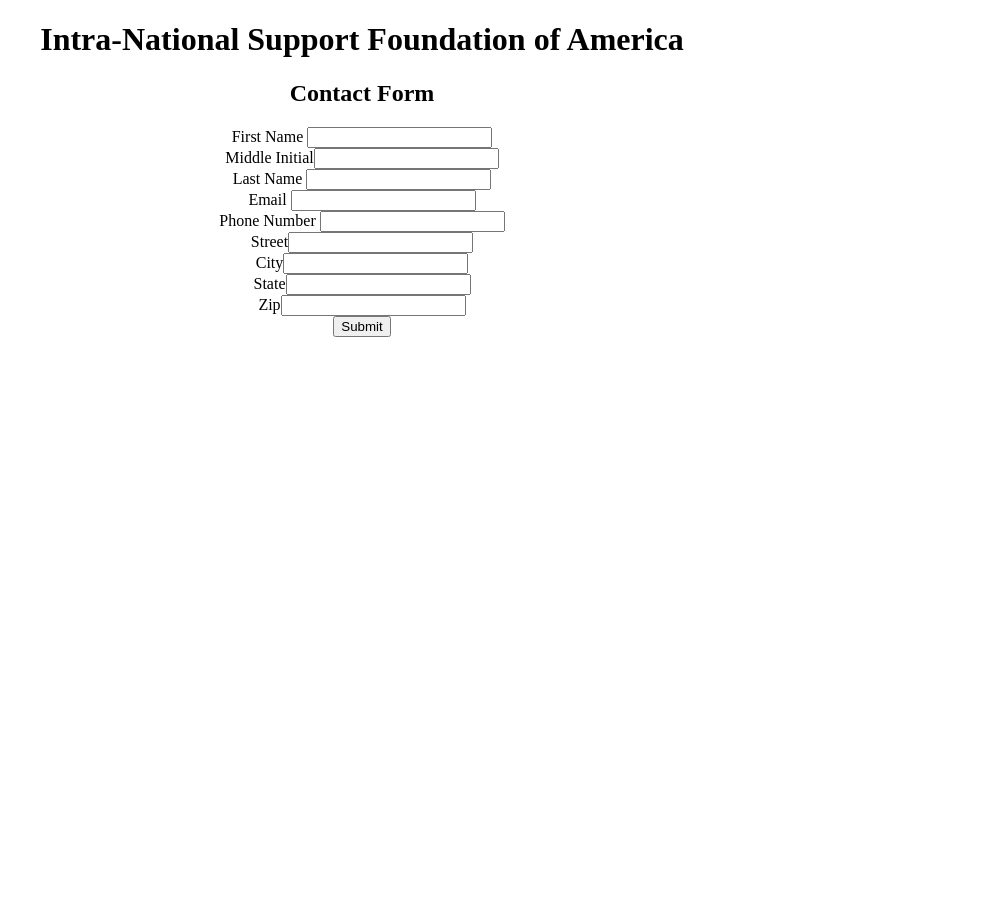
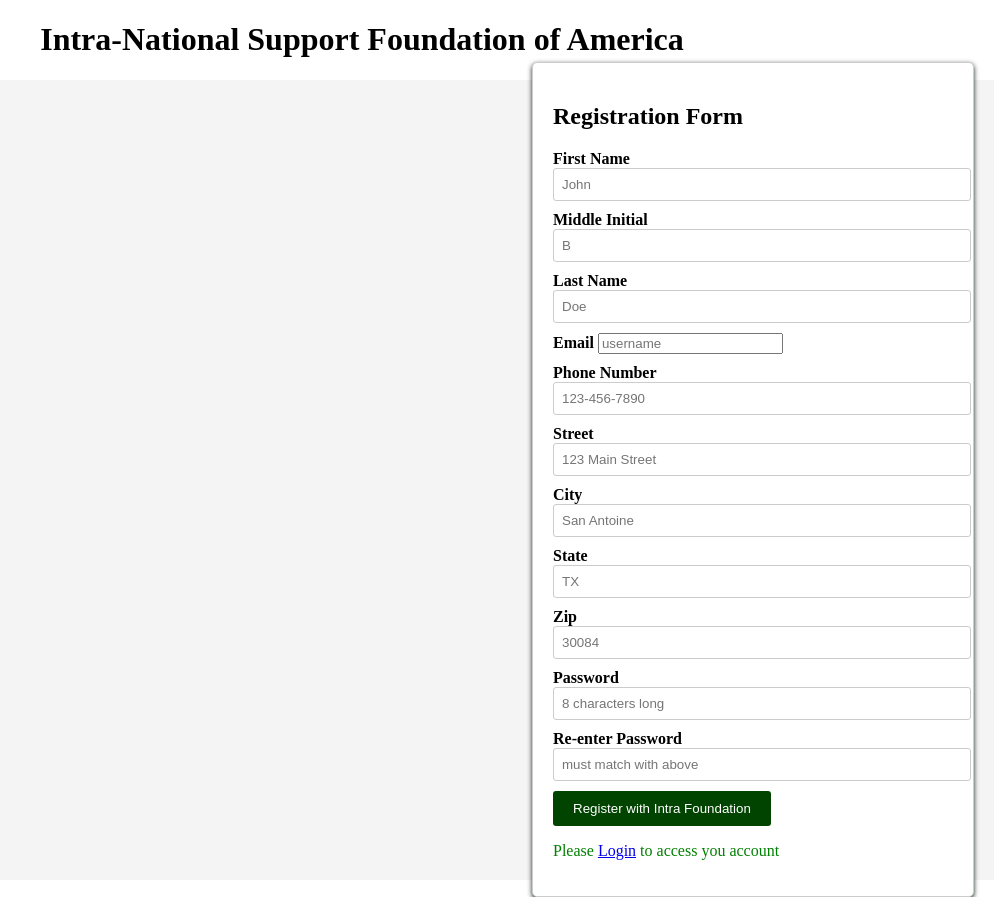
Before and after one commit to tacharya2/intraFoundationPracticeFrontEnd, a React (Create React App) app: page / in a window 1280 px wide. Shown: the whole page, without its empty margins (278-1280 px from the left). Before the commit the page ends 800 px from the top, so only its background shows below. Built offline with nearby package versions, Linux system fonts and the light colour scheme.

Commit message:
CPUPRODUCT-Tek.1: implemented password using Spring Security, message to the user and CSS for the form

```diff
--- a/src/App.css
+++ b/src/App.css
@@ -1,38 +1,73 @@
-.App {
+/* Center the heading */
+.center-heading {
   text-align: center;
 }
 
-.App-logo {
-  height: 40vmin;
-  pointer-events: none;
+/* Styling for outer container */
+.container {
+  display: flex;
+  justify-content: flex-end;
+  align-items: center;
+  height: 100vh;
+ background-color: #f4f4f4;
 }
 
-@media (prefers-reduced-motion: no-preference) {
-  .App-logo {
-    animation: App-logo-spin infinite 20s linear;
-  }
+/* Styling for the form wrapper */
+.form-wrapper {
+  width: 400px;
+  padding: 20px;
+  border: 1px solid #ccc;
+  border-radius: 5px;
+  box-shadow: 0 2px 5px rgba(0, 20, 0, 0.9);
+  background-color: #fff;
+  margin-right: 20px;
+  display: flex; /* Use flexbox layout */
+  flex-direction: column;
 }
 
-.App-header {
-  background-color: #282c34;
-  min-height: 100vh;
-  display: flex;
-  flex-direction: column;
-  align-items: center;
-  justify-content: center;
-  font-size: calc(10px + 2vmin);
-  color: white;
+/* Styling for form elements */
+.form-element {
+  margin-bottom: 10px;
 }
 
-.App-link {
-  color: #61dafb;
+.form-element label {
+  font-weight: bold;
 }
 
-@keyframes App-logo-spin {
-  from {
-    transform: rotate(0deg);
-  }
-  to {
-    transform: rotate(360deg);
-  }
+.form-element input[type="text"],
+.form-element input[type="password"] {
+  width: 100%;
+  padding: 8px;
+  border: 1px solid #ccc;
+  border-radius: 3px;
 }
+
+/* Styling for the submit button */
+.submit-button {
+  align: center;
+  background-color: #004400; /* Green color */
+  color: white; /* White text color */
+  border: none;
+  padding: 10px 20px;
+  border-radius: 3px;
+  cursor: pointer;
+  transition: background-color 0.3s ease; /* Add a smooth transition for the color change */
+
+}
+
+.submit-button:hover {
+  background-color: #009900; /* Darker shade of green on hover */
+}
+.message{
+color: blue;
+}
+.log-in{
+color: green;
+}
+/* Apply styling to required form elements */
+.form-element.required label::before,
+.form-element.required label::after {
+  content: "*";
+  color: red;
+  margin-left: 5px;
+}
--- a/src/App.js
+++ b/src/App.js
@@ -6,7 +6,7 @@ import './App.css';
 function App() {
   return (
     <div className="App">
-      <h1>Intra-National Support Foundation of America</h1>
+     <h1 className = "center-heading">Intra-National Support Foundation of America</h1>
        <Form/>
     </div>
   );
--- a/src/Form.js
+++ b/src/Form.js
@@ -15,7 +15,10 @@ const [phone, setPhone] = useState('');
   const[state, setState] = useState('');
   const[zip, setZip] = useState('');
 
+  const [password, setPassword] = useState('');
+  const [rePassword, setRePassword] = useState('');
 
+  const [message, setMessage] = useState('');
   // Function to reset address fields
   const resetAddressFields = () => {
     setStreet('');
@@ -56,10 +59,18 @@ const [phone, setPhone] = useState('');
       const handleZipChange = (e) => {
       setZip(e.target.value.trim());
       };
+        const handlePasswordChange = (e) => {
+          setPassword(e.target.value);
+        };
+        const handleRePasswordChange = (e) => {
+          setRePassword(e.target.value);
+        };
 
 const handleSubmit = (e) => {
     e.preventDefault();
-
+if(password !== rePassword){
+    alert('Passwords do not match');
+}
     //prepare the data to be sent to the server.
     const dataToSend    = {
     firstName: firstName,
@@ -72,67 +83,84 @@ const handleSubmit = (e) => {
         city: city,
         state: state,
         zip: zip
-        }
+        },
+    password: password,
+    rePassword: rePassword
     };
 
     console.log(dataToSend);
     axios.post('http://localhost:8085/api/messages', dataToSend)
        .then((response) => {
         console.log(response.data);
+        setMessage(`Hello ${response.data.firstName} ${response.data.lastName}! Thank you for registering with us. Your username is ${response.data.email}`);
         setFirstName('');
         setMiddleInitial('');
         setLastName('');
         setEmail('');
         setPhone('');
         resetAddressFields();
+        setPassword('');
+        setRePassword('');
         })
        .catch(error => {
         console.log('Error: ', error);
     });
 };
 return(
-    <div>
-        <h2>Contact Form</h2>
+    <div className="container">
+     <div className="form-wrapper">
+        <h2>Registration Form</h2>
         <form onSubmit={handleSubmit}>
-             <div>
+             <div className="form-element">
                 <label> First Name </label>
-                <input type="Text" value={firstName} onChange={handleFirstNameChange}/>
+                <input required type="Text" placeholder="John" value={firstName} onChange={handleFirstNameChange} />
             </div>
-             <div>
+             <div className="form-element">
                 <label> Middle Initial</label>
-                <input type="Text" value={middleInitial} onChange={handleMiddleInitial}/>
+                <input type="Text" placeholder="B" value={middleInitial} onChange={handleMiddleInitial}/>
             </div>
-            <div>
+            <div className="form-element">
                 <label> Last Name </label>
-                <input type="Text" value={lastName} onChange={handleLastNameChange}/>
+                <input required type="Text" placeholder="Doe" value={lastName} onChange={handleLastNameChange}/>
             </div>
-            <div>
+            <div className="form-element">
                 <label> Email </label>
-                <input type="Text" value={email} onChange={handleEmailChange}/>
+                <input required type="email" placeholder="username" value={email} onChange={handleEmailChange}/>
             </div>
-            <div>
+            <div className="form-element">
                 <label> Phone Number </label>
-                <input type="Text" value={phone} onChange={handlePhoneChange}/>
+                <input required type="Text" placeholder="123-456-7890" value={phone} onChange={handlePhoneChange}/>
             </div>
-            <div>
+            <div className="form-element">
               <label>Street</label>
-              <input type="text" value={street} onChange={handleStreetChange} />
+              <input required type="text" placeholder="123 Main Street" value={street} onChange={handleStreetChange} />
             </div>
-            <div>
+            <div className="form-element">
               <label>City</label>
-              <input type="text" value={city} onChange={handleCityChange} />
+              <input required type="text" placeholder="San Antoine" value={city} onChange={handleCityChange} />
             </div>
-            <div>
+            <div className="form-element">
               <label>State</label>
-              <input type="text" value={state} onChange={handleStateChange} />
+              <input required type="text" placeholder="TX" value={state} onChange={handleStateChange} />
             </div>
-            <div>
+            <div className="form-element">
               <label>Zip</label>
-              <input type="text" value={zip} onChange={handleZipChange} />
+              <input required type="text" placeholder="30084" value={zip} onChange={handleZipChange} />
+            </div>
+            <div className="form-element">
+              <label>Password</label>
+              <input required type="password" placeholder="8 characters long" value={password} onChange={handlePasswordChange}/>
+            </div>
+            <div className="form-element">
+              <label>Re-enter Password</label>
+              <input required type="password" placeholder="must match with above" value={rePassword} onChange={handleRePasswordChange}/>
             </div>
 
-            <button type="submit">Submit</button>
+            <button type="submit" className="submit-button" >Register with Intra Foundation </button>
+            <p className="message">{message}</p>
+            <p className="log-in">Please <a href="/login">Login</a> to access you account</p>
         </form>
+        </div>
     </div>
 );
 }
```
